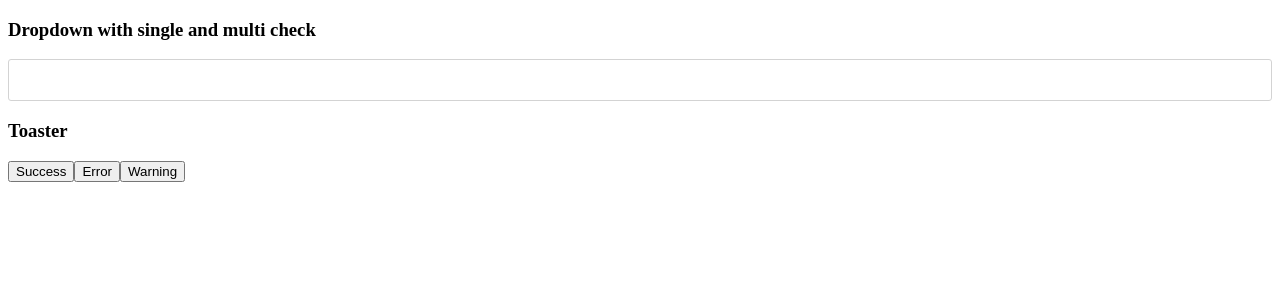
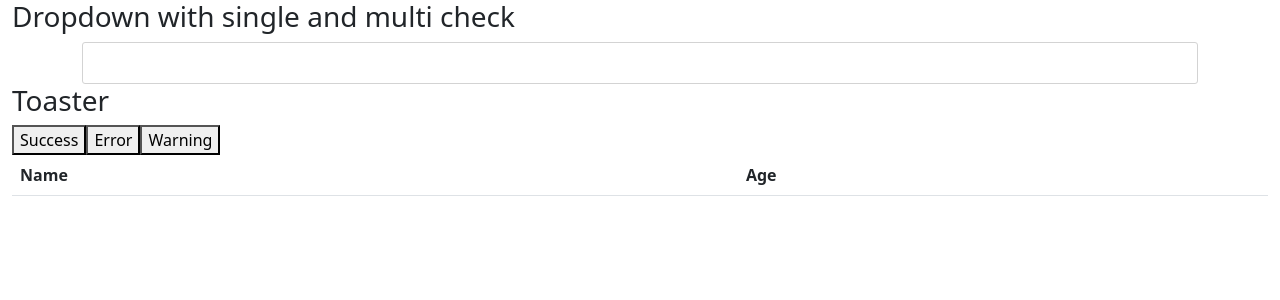
Before and after one commit to vinox59/resuable-component, an Angular app: page / in a window 1280 px wide. Shown: the top 300 px of the page. Built offline with nearby package versions, Linux system fonts and the light colour scheme.

Commit message:
Table Component Inital

```diff
--- a/src/app/app.component.html
+++ b/src/app/app.component.html
@@ -13,4 +13,7 @@
   <button (click)="showWarningToaster()">Warning</button>
   <!-- toaster end -->
 
+  <!-- Table Component -->
+  <app-table [settings]="tableSetting" [data]="tableData"></app-table>
+
 </div>
--- a/src/app/app.component.ts
+++ b/src/app/app.component.ts
@@ -2,7 +2,7 @@ import { Component } from '@angular/core';
 import { Dropdown, IcountryDetail } from '../app/dropdown';
 import { CountriesService } from '../app/countries.service';
 import { ToasterService } from '../app/toaster/toaster.service';
-
+import { ITableSettings } from './table/table.interface';
 @Component({
   selector: 'app-root',
   templateUrl: './app.component.html',
@@ -11,6 +11,14 @@ import { ToasterService } from '../app/toaster/toaster.service';
 })
 export class AppComponent {
   title = 'reusable-Compnent';
+
+  tableSetting: ITableSettings[] = [{
+    field:'name',
+    title: "Name"
+  }, {
+    field: 'age',
+    title: 'Age'
+  }]
 
   constructor(private toaster: ToasterService) {
   }
--- a/src/app/app.module.ts
+++ b/src/app/app.module.ts
@@ -8,13 +8,15 @@ import { AppComponent } from './app.component';
 import { CustomDropdownComponent } from './custom-dropdown/custom-dropdown.component';
 import { ToasterComponent } from './toaster/toaster.component';
 import { ToasterContainerComponent } from './toaster/toaster-container/toaster-container.component';
+import { TableComponent } from './table/table.component';
 
 @NgModule({
   declarations: [
     AppComponent,
     CustomDropdownComponent,
     ToasterComponent,
-    ToasterContainerComponent
+    ToasterContainerComponent,
+    TableComponent
   ],
   imports: [
     BrowserModule,
--- /dev/null
+++ b/src/app/table/table.component.html
@@ -0,0 +1,12 @@
+<table class="table table-striped">
+    <thead>
+        <tr>
+            <th *ngFor="let column of settings">{{column.title}}</th>
+        </tr>
+    </thead>
+    <tbody>
+        <tr *ngFor="let list of data">
+            <td *ngFor="let column of settings">{{list[column.field]}}</td>
+        </tr>
+    </tbody>
+</table>
--- /dev/null
+++ b/src/app/table/table.component.ts
@@ -0,0 +1,19 @@
+import { Component, Input, OnInit } from '@angular/core';
+import { ITableSettings } from './table.interface';
+
+@Component({
+  selector: 'app-table',
+  templateUrl: './table.component.html',
+  styleUrls: ['./table.component.scss']
+})
+export class TableComponent implements OnInit {
+
+  @Input() settings: ITableSettings[];
+  @Input() data: any;
+
+  constructor() { }
+
+  ngOnInit(): void {
+  }
+
+}
--- /dev/null
+++ b/src/app/table/table.interface.ts
@@ -0,0 +1,4 @@
+export interface ITableSettings {
+    field: string;
+    title: string;
+}
--- a/src/index.html
+++ b/src/index.html
@@ -5,6 +5,7 @@
   <title>Dropdown</title>
   <base href="/">
   <meta name="viewport" content="width=device-width, initial-scale=1">
+  <link href="https://cdn.jsdelivr.net/npm/bootstrap@5.2.0/dist/css/bootstrap.min.css" rel="stylesheet" integrity="sha384-gH2yIJqKdNHPEq0n4Mqa/HGKIhSkIHeL5AyhkYV8i59U5AR6csBvApHHNl/vI1Bx" crossorigin="anonymous">
   <link rel="icon" type="image/x-icon" href="favicon.ico">
 </head>
 <body>
```
Also changed, not shown: src/app/table/table.component.scss (added), 1 other file (tests, documents, lock files or other folders).
